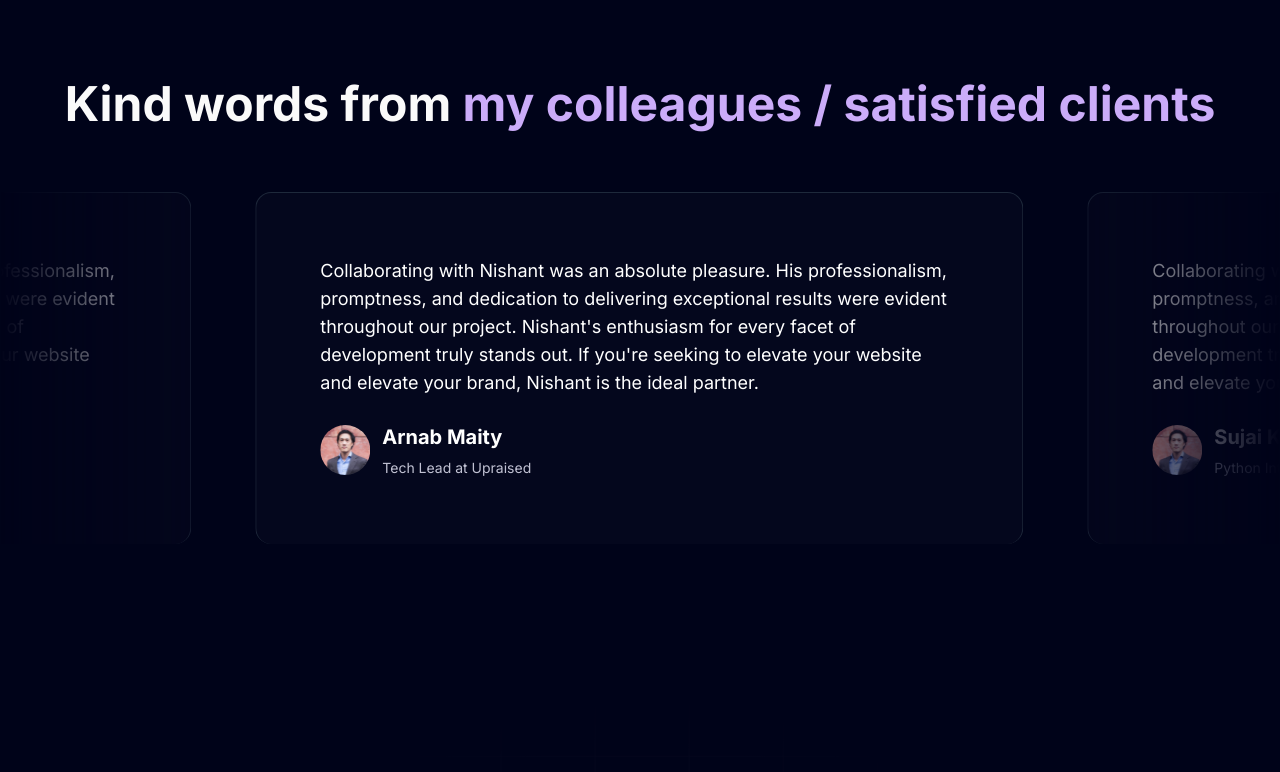
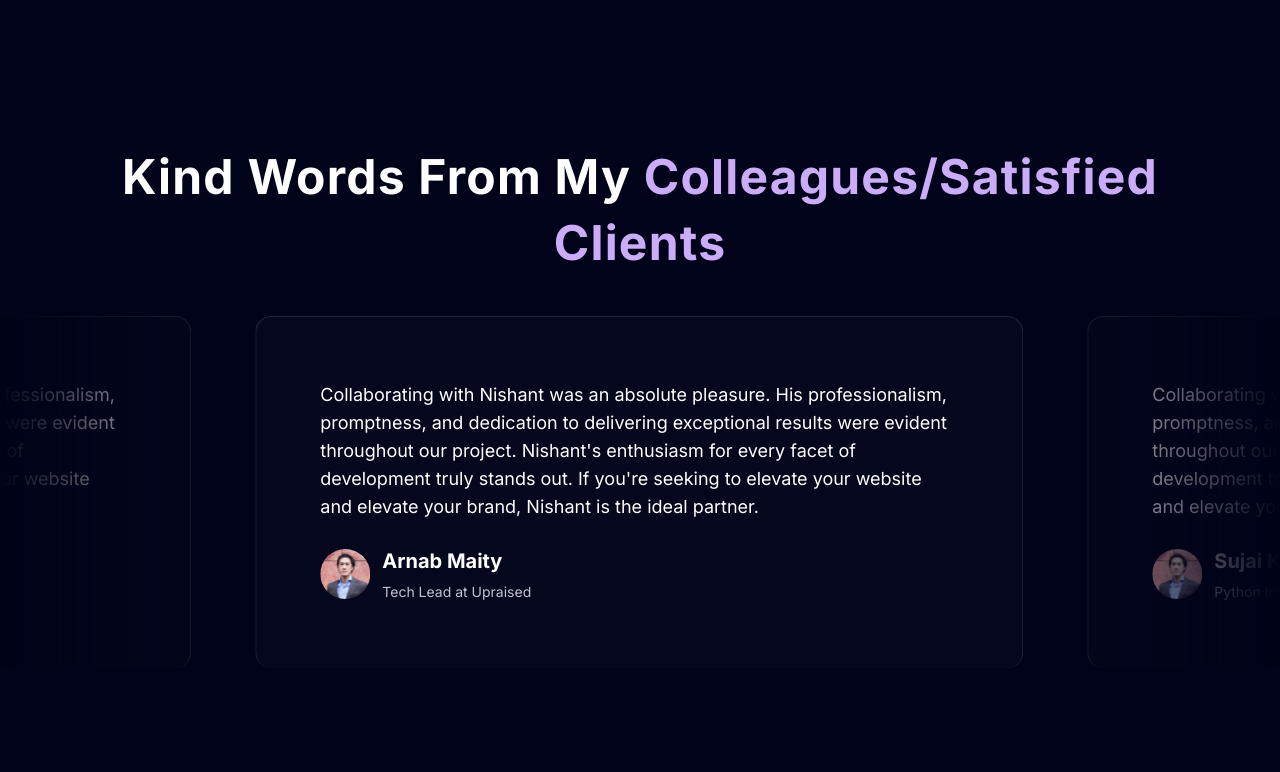
Before and after one commit to Nishant2209/Portfolio-New, a Next.js app: page /testimonials in a window 1280 px wide. Shown: the top 772 px of the page. Built offline with nearby package versions, Linux system fonts and the light colour scheme.

Commit message:
Add animations in the Headline

```diff
--- a/components/Clients.tsx
+++ b/components/Clients.tsx
@@ -4,19 +4,20 @@ import React from "react";
 
 import { testimonials } from "@/data";
 import { InfiniteMovingCards } from "./ui/InfiniteCards";
+import { TextGenerateEffect } from "./ui/TextGenerateEffect";
 
 const Clients = () => {
   return (
-    <section id="testimonials" className="py-20">
-      <h1 className="heading">
-        Kind words from
-        <span className="text-purple"> my colleagues / satisfied clients</span>
-      </h1>
+    <section id="testimonials" className="pb-20 pt-32">
+      <TextGenerateEffect
+        words="Kind Words From My Colleagues/Satisfied Clients"
+        className="text-center text-[40px] md:text-5xl"
+      />
 
       <div className="flex flex-col items-center max-lg:mt-10">
         <div
           // remove bg-white dark:bg-black dark:bg-grid-white/[0.05], h-[40rem] to 30rem , md:h-[30rem] are for the responsive design
-          className="h-[50vh] md:h-[30rem] rounded-md flex flex-col antialiased  items-center justify-center relative overflow-hidden"
+          className="h-[50vh] md:h-[25rem] rounded-md flex flex-col antialiased  items-center justify-center relative overflow-hidden"
         >
           <InfiniteMovingCards
             items={testimonials}
--- a/components/ContactUsPage.tsx
+++ b/components/ContactUsPage.tsx
@@ -8,6 +8,7 @@ import { handleSubmit } from "@/lib/actions/form.actions";
 import { useFormState, useFormStatus } from "react-dom";
 import { fromZodError } from "zod-validation-error";
 import { ContactFormSchema } from "@/validation";
+import { TextGenerateEffect } from "./ui/TextGenerateEffect";
 
 const initialValue = {
   firstname: "",
@@ -66,9 +67,10 @@ const ContactUsPage = () => {
   return (
     <div className="min-h-[110vh] w-full rounded-md bg-transparent relative flex flex-col items-center justify-center antialiased py-28">
       <div className="max-w-5xl mx-auto p-4 z-50">
-        <h1 className="relative z-10 text-lg md:text-6xl  bg-clip-text text-transparent bg-white  text-center font-sans font-bold py-2">
-          Eager to Connect? <span className="text-purple">Contact Me</span>
-        </h1>
+        <TextGenerateEffect
+          words="Eager to Connect? Contact Me"
+          className="text-center text-[40px] md:text-5xl"
+        />
         <p></p>
         <p className="text-neutral-500 max-w-lg mx-auto my-2 text-sm text-center relative z-10">
           Welcome to MailJet, the best transactional email service on the web.
--- a/components/Experience.tsx
+++ b/components/Experience.tsx
@@ -8,6 +8,7 @@ import {
   VerticalTimeline,
   VerticalTimelineElement,
 } from "react-vertical-timeline-component";
+import { TextGenerateEffect } from "./ui/TextGenerateEffect";
 
 const Experience = () => {
   const monthYear = (date: string | number | Date) =>
@@ -17,9 +18,10 @@ const Experience = () => {
     });
   return (
     <div className="pb-10 py-32 w-full">
-      <h1 className="heading">
-        My <span className="text-purple">work experience</span>
-      </h1>
+      <TextGenerateEffect
+        words="My Work Experience"
+        className="text-center text-[40px] md:text-5xl"
+      />
 
       <div className="flex flex-col">
         <VerticalTimeline animate>
--- a/components/Grid.tsx
+++ b/components/Grid.tsx
@@ -1,12 +1,14 @@
 import { gridItems } from "@/data";
 import { BentoGrid, BentoGridItem } from "./ui/BentoGrid";
+import { TextGenerateEffect } from "./ui/TextGenerateEffect";
 
 const Grid = () => {
   return (
-    <section id="about" className="pb-10 py-32">
-      <h1 className="heading">
-        A glimpse <span className="text-purple">about me</span>
-      </h1>
+    <section id="about" className="pb-10 pt-32">
+      <TextGenerateEffect
+        words="A Glimpse About Me"
+        className="text-center text-[40px] md:text-5xl"
+      />
       <BentoGrid className="w-full mt-10">
         {gridItems.map((item, i) => (
           <BentoGridItem
```
